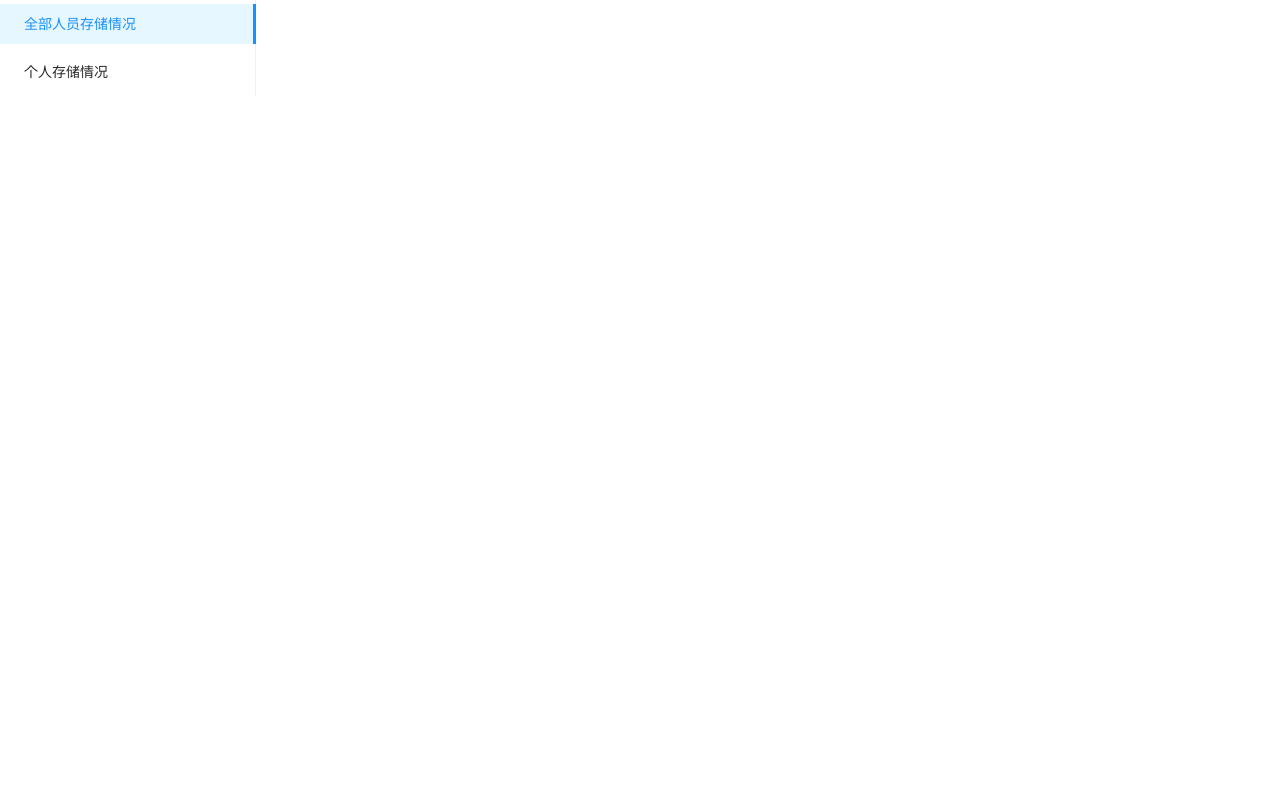
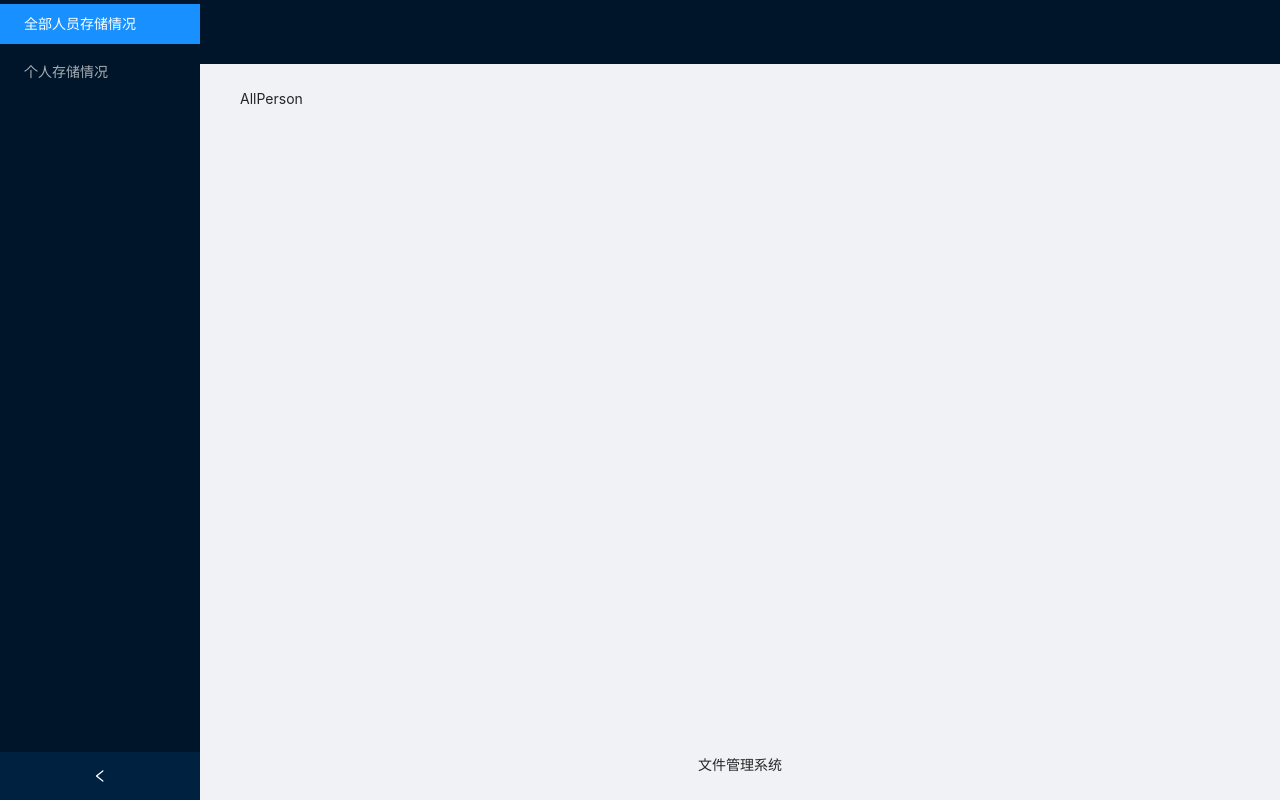
Before and after one commit to wojiaofengzhongzhuifeng/front-upload, a React (Create React App) app: page /console/allPerson in a window 1280 px wide. Built offline with nearby package versions, Linux system fonts and the light colour scheme.

Commit message:
react-router-dom 完成路由切换与跳转

```diff
--- a/src/App.js
+++ b/src/App.js
@@ -20,7 +20,7 @@ function App() {
               <FileSystem />
             </Route>
             <Route path="/console">
-              <Console />
+              <Console pathName='/console'/>
             </Route>
             <Route path="/">
               <Home />
--- a/src/page/console/Console.jsx
+++ b/src/page/console/Console.jsx
@@ -1,22 +1,69 @@
-import React from 'react';
-import { Menu } from 'antd';
-
-const { SubMenu } = Menu;
+import React, {useState, useEffect} from 'react';
+import { Menu, Layout } from 'antd';
+import {
+  Switch,
+  Route,
+} from "react-router-dom";
+import { useHistory } from "react-router-dom";
 
 
-const Console = ()=>{
+const { Header, Content, Footer, Sider } = Layout;
+
+const AllPerson = ()=>{
   return (
-    <div>
-      <Menu
-        style={{ width: 256 }}
-        defaultSelectedKeys={['1']}
-        defaultOpenKeys={['sub1']}
-        mode="inline"
-      >
-        <Menu.Item key="1">全部人员存储情况</Menu.Item>
-        <Menu.Item key="2">个人存储情况</Menu.Item>
-      </Menu>
-    </div>
+    <div>AllPerson</div>
+  )
+}
+const Person = ()=>{
+  return (
+    <div>Person</div>
+  )
+}
+
+
+const Console = ({pathName})=>{
+  const [selectedKeys, setSelectedKeys] = useState(['allPerson'])
+  let history = useHistory();
+
+  useEffect(()=>{
+    const pathString = selectedKeys.join('/')
+    history.push(`${pathName}/${pathString}`);
+  }, [selectedKeys, history]);
+
+  const onSelect = (item)=>{
+    setSelectedKeys([...item.selectedKeys])
+  }
+
+  return (
+    <Layout style={{ minHeight: '100vh' }}>
+      <Sider collapsible >
+        <div className={'logo'} />
+        <Menu theme="dark" mode="inline" onSelect={onSelect} selectedKeys={selectedKeys}>
+          <Menu.Item key="allPerson" >
+            全部人员存储情况
+          </Menu.Item>
+          <Menu.Item key="person">
+            个人存储情况
+          </Menu.Item>
+        </Menu>
+      </Sider>
+      <Layout className="site-layout">
+        <Header className="site-layout-background" style={{ padding: 0 }} />
+        <Content style={{ margin: '0 16px' }}>
+          <div className="site-layout-background" style={{ padding: 24, minHeight: 360 }}>
+            <Switch>
+              <Route path={`${pathName}/allPerson`}>
+                <AllPerson />
+              </Route>
+              <Route path={`${pathName}/person`}>
+                <Person />
+              </Route>
+            </Switch>
+          </div>
+        </Content>
+        <Footer style={{ textAlign: 'center' }}>文件管理系统</Footer>
+      </Layout>
+    </Layout>
   )
 }
 export default Console
--- /dev/null
+++ b/src/page/console/style.css
@@ -0,0 +1,4 @@
+.logo{
+    width: 100px;
+    height: 60px;
+}
```
